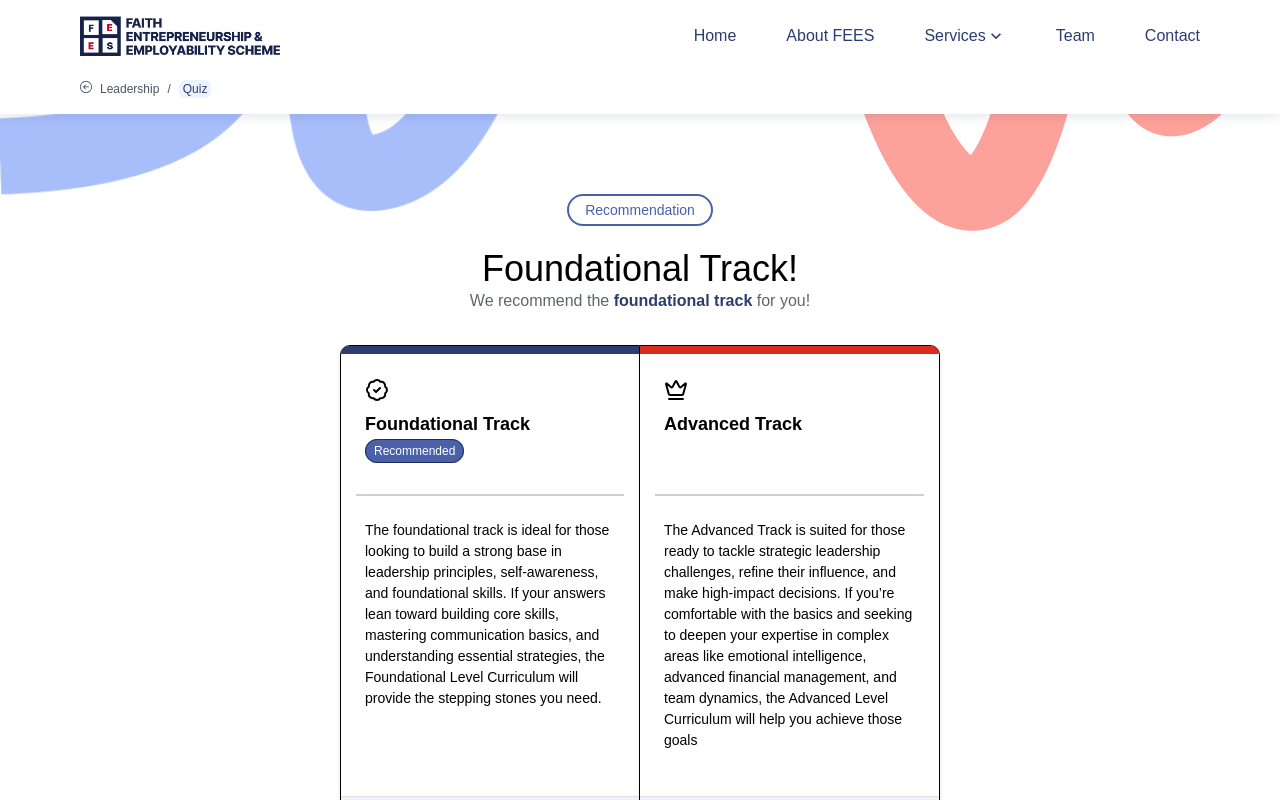
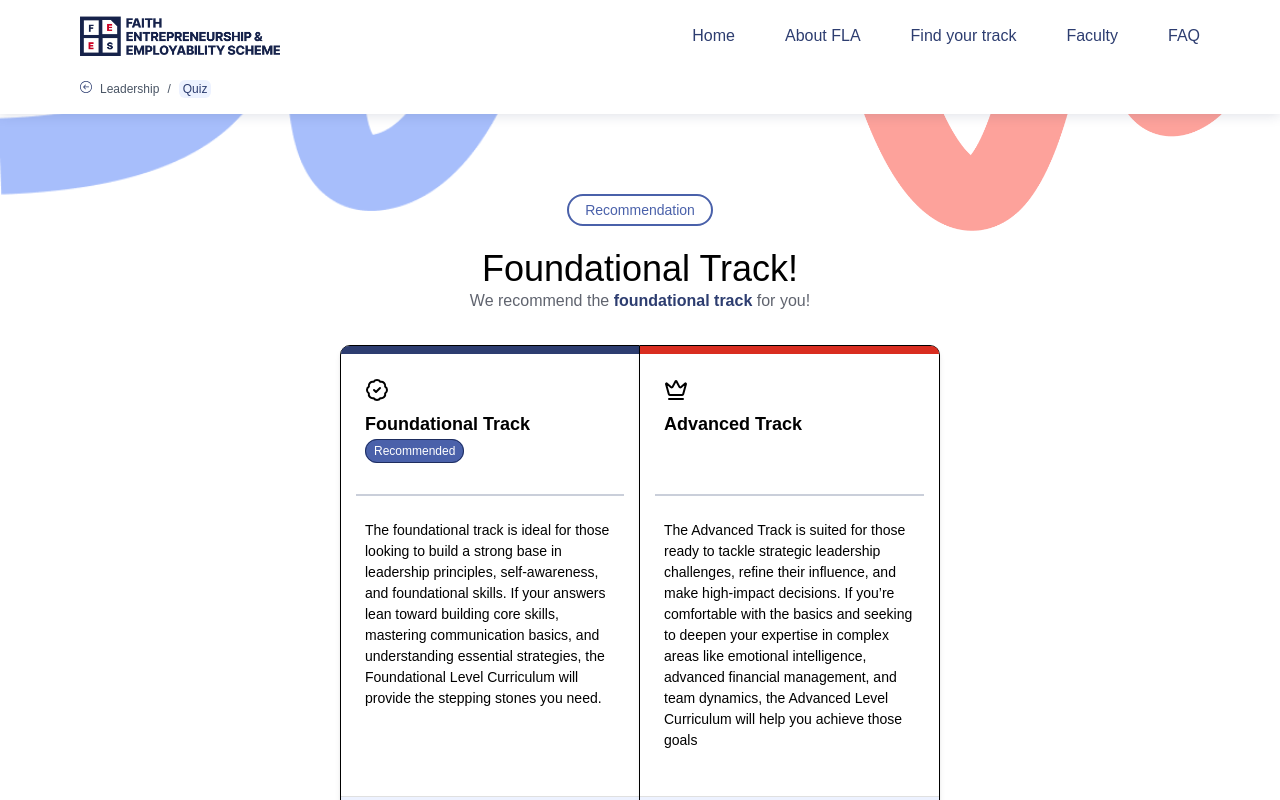
Before and after one commit to Afolabi-Ridwan/fees, a React (Vite) app: page /recommendation-page in a window 1280 px wide. Shown: the top 800 px of the page. Built offline with nearby package versions, Linux system fonts and the light colour scheme.

Commit message:
some fix

```diff
--- a/src/components/Header/Header.tsx
+++ b/src/components/Header/Header.tsx
@@ -77,7 +77,7 @@ const Header = () => {
         onClick={openSideBarHandler}
       />
 
-      <MobileNav sideBarState={sideBarState} closeSideBar={closeSideBarHandler} />
+      <MobileNav sideBarState={sideBarState} updateSideBarState={updateSideBarState} closeSideBar={closeSideBarHandler} />
     </div>
   );
 };
--- a/src/components/Header/PagesHeader.tsx
+++ b/src/components/Header/PagesHeader.tsx
@@ -3,8 +3,9 @@ import logoColored from "/assets/image/Logo Horizontal color .png";
 import { SlArrowLeftCircle } from "react-icons/sl";
 import { FaBars } from "react-icons/fa6";
 import MobileNav from "../MobileNav/MobileNav";
-import { MdArrowRightAlt, MdOutlineKeyboardArrowDown } from "react-icons/md";
+// import { MdArrowRightAlt, MdOutlineKeyboardArrowDown } from "react-icons/md";
 import { useNavigate } from "react-router";
+import { scrollToSection } from "../Utils/Utils";
 
 const PagesHeader = ({ currentPage }: { currentPage: string }) => {
     const [sideBarState, updateSideBarState] = useState(false);
@@ -25,30 +26,14 @@ const PagesHeader = ({ currentPage }: { currentPage: string }) => {
                     />
 
                     <ul className="navigation hidden items-center text-deepBlue md:flex">
-                        <li className="navLink">Home</li>
-                        <li className="navLink">About FEES</li>
-                        <li className="navLink relative group flex cursor-pointer items-center">
-                            Services
-                            <i>
-                                <MdOutlineKeyboardArrowDown className="text-[20px]" />
-                            </i>
-                            <ul className="subMenu absolute left-0 top-[40px] z-10 w-[300px] translate-x-[-90px] overflow-hidden rounded-[5px] bg-white p-2 text-deepBlue opacity-0 shadow-md transition-all duration-1000 invisible group-hover:visible group-hover:opacity-100">
-                                <li>
-                                    Skill Acquisition <span><MdArrowRightAlt /></span>
-                                </li>
-                                <li>
-                                    Leadership Academy <span><MdArrowRightAlt /></span>
-                                </li>
-                                <li>
-                                    Community Engagement <span><MdArrowRightAlt /></span>
-                                </li>
-                                <li>
-                                    Talent Resourcing <span><MdArrowRightAlt /></span>
-                                </li>
-                            </ul>
+
+                        <li className="navLink" onClick={() => scrollToSection("hero-section")}>Home</li>
+                        <li className="navLink" onClick={() => scrollToSection("about-section")}>About FLA</li>
+                        <li className="navLink relative" onClick={() => scrollToSection("track-section")}>
+                            Find your track
                         </li>
-                        <li className="navLink">Team</li>
-                        <li className="navLink">Contact</li>
+                        <li className="navLink" onClick={() => scrollToSection("faculty-section")}>Faculty</li>
+                        <li className="navLink" onClick={() => scrollToSection("faq-section")}>FAQ</li>
                     </ul>
 
                     <FaBars
@@ -71,7 +56,7 @@ const PagesHeader = ({ currentPage }: { currentPage: string }) => {
                 </div>
             </div>
 
-            <MobileNav sideBarState={sideBarState} closeSideBar={closeSideBarHandler} />
+            <MobileNav sideBarState={sideBarState} updateSideBarState={updateSideBarState} closeSideBar={closeSideBarHandler} />
         </div>
     );
 };
--- /dev/null
+++ b/src/components/Header/useActiveSection.ts
@@ -0,0 +1,38 @@
+import { useEffect, useState } from "react";
+
+const sections = [
+  { id: "hero-section", label: "Home" },
+  { id: "about-section", label: "About FLA" },
+  { id: "track-section", label: "Find your track" },
+  { id: "faculty-section", label: "Faculty" },
+  { id: "faq-section", label: "FAQ" },
+];
+
+export const useActiveSection = () => {
+  const [activeSection, setActiveSection] = useState<string>("hero-section");
+
+  useEffect(() => {
+    const handleScroll = () => {
+      const scrollPosition = window.scrollY + 200;
+
+      for (let i = 0; i < sections.length; i++) {
+        const section = document.getElementById(sections[i].id);
+        if (section) {
+          const { offsetTop, offsetHeight } = section;
+          if (scrollPosition >= offsetTop && scrollPosition < offsetTop + offsetHeight) {
+            setActiveSection(sections[i].id);
+          }
+        }
+      }
+    };
+
+    window.addEventListener("scroll", handleScroll);
+    handleScroll();
+
+    return () => {
+      window.removeEventListener("scroll", handleScroll);
+    };
+  }, []);
+
+  return activeSection;
+};
--- a/src/components/MobileNav/MobileNav.tsx
+++ b/src/components/MobileNav/MobileNav.tsx
@@ -4,9 +4,10 @@ import { scrollToSection } from "../Utils/Utils";
 type SideBarProps = {
     sideBarState: boolean;
     closeSideBar: () => void;
+    updateSideBarState: React.Dispatch<React.SetStateAction<boolean>>
 };
 
-const MobileNav = ({ sideBarState, closeSideBar }: SideBarProps) => {
+const MobileNav = ({ sideBarState, closeSideBar, updateSideBarState }: SideBarProps) => {
 
     return (
         <nav
@@ -15,7 +16,7 @@ const MobileNav = ({ sideBarState, closeSideBar }: SideBarProps) => {
             } transition-opacity duration-600`}
         >
             <div
-                className={`fixed top-0 right-0 w-[100%] max-w-[400px] h-[400px] bg-white overflow-y-auto shadow-lg transition-all duration-600 transform ${
+                className={`fixed top-0 right-0 w-[100%] max-w-[300px] h-[400px] bg-white overflow-y-auto shadow-lg transition-all duration-600 transform ${
                     sideBarState ? "translate-x-0" : "translate-x-full"
                 }`}
             >
@@ -24,16 +25,16 @@ const MobileNav = ({ sideBarState, closeSideBar }: SideBarProps) => {
                 </button>
 
                 <ul className="p-6 space-y-6 text-lg font-medium font-semibold text-deepBlue mt-16">
-                    <li className="font-[20px] bg-[#E8EDFC] px-4 py-2 rounded-lg" onClick={() => scrollToSection("hero-section")}>Home</li>
-                    <li className="font-[20px] px-4" onClick={() => scrollToSection("about-section")}>About FEES</li>
+                    <li className="font-[20px] bg-[#E8EDFC] px-4 py-2 rounded-lg" onClick={() => scrollToSection("hero-section", updateSideBarState)}>Home</li>
+                    <li className="font-[20px] px-4" onClick={() => scrollToSection("about-section", updateSideBarState)}>About FEES</li>
                     <li
                         className="font-[20px] px-4 flex justify-between items-center cursor-pointer"
-                        onClick={() => scrollToSection("track-section")}
+                        onClick={() => scrollToSection("track-section", updateSideBarState)}
                     >
                         Find your track
                     </li>
-                    <li className="font-[20px] px-4" onClick={() => scrollToSection("faculty-section")}>Faculty</li>
-                    <li className="font-[20px] px-4" onClick={() => scrollToSection("faq-section")}>FAQ</li>
+                    <li className="font-[20px] px-4" onClick={() => scrollToSection("faculty-section", updateSideBarState)}>Faculty</li>
+                    <li className="font-[20px] px-4" onClick={() => scrollToSection("faq-section", updateSideBarState)}>FAQ</li>
                 </ul>
             </div>
         </nav>
--- a/src/components/Utils/Utils.ts
+++ b/src/components/Utils/Utils.ts
@@ -45,10 +45,10 @@ export const useIsMobile = () => {
 };
 
 
-export const scrollToSection = (id: string) => {
+export const scrollToSection = (id: string, updateSideBarState?: React.Dispatch<React.SetStateAction<boolean>>) => {
   const element = document.getElementById(id);
   if (element) {
-    if (id === "track-section" ) {
+    if (id === "track-section") {
       const headerOffset = 100;
       const elementPosition = element.getBoundingClientRect().top + window.scrollY;
       const offsetPosition = elementPosition - headerOffset;
@@ -61,4 +61,7 @@ export const scrollToSection = (id: string) => {
       element.scrollIntoView({ behavior: "smooth" });
     }
   }
+  if (updateSideBarState) {
+    updateSideBarState(false)
+  };
 };
```
